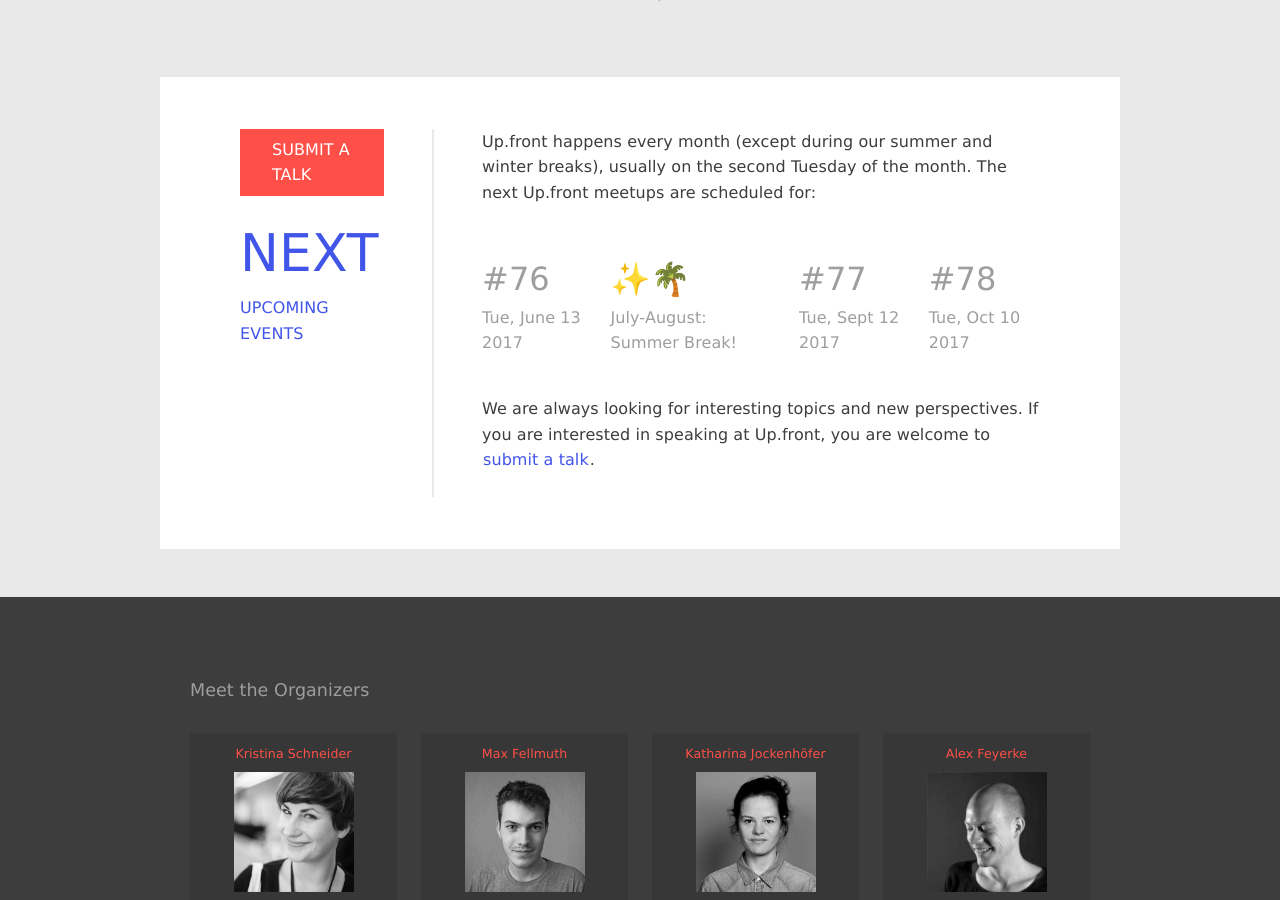
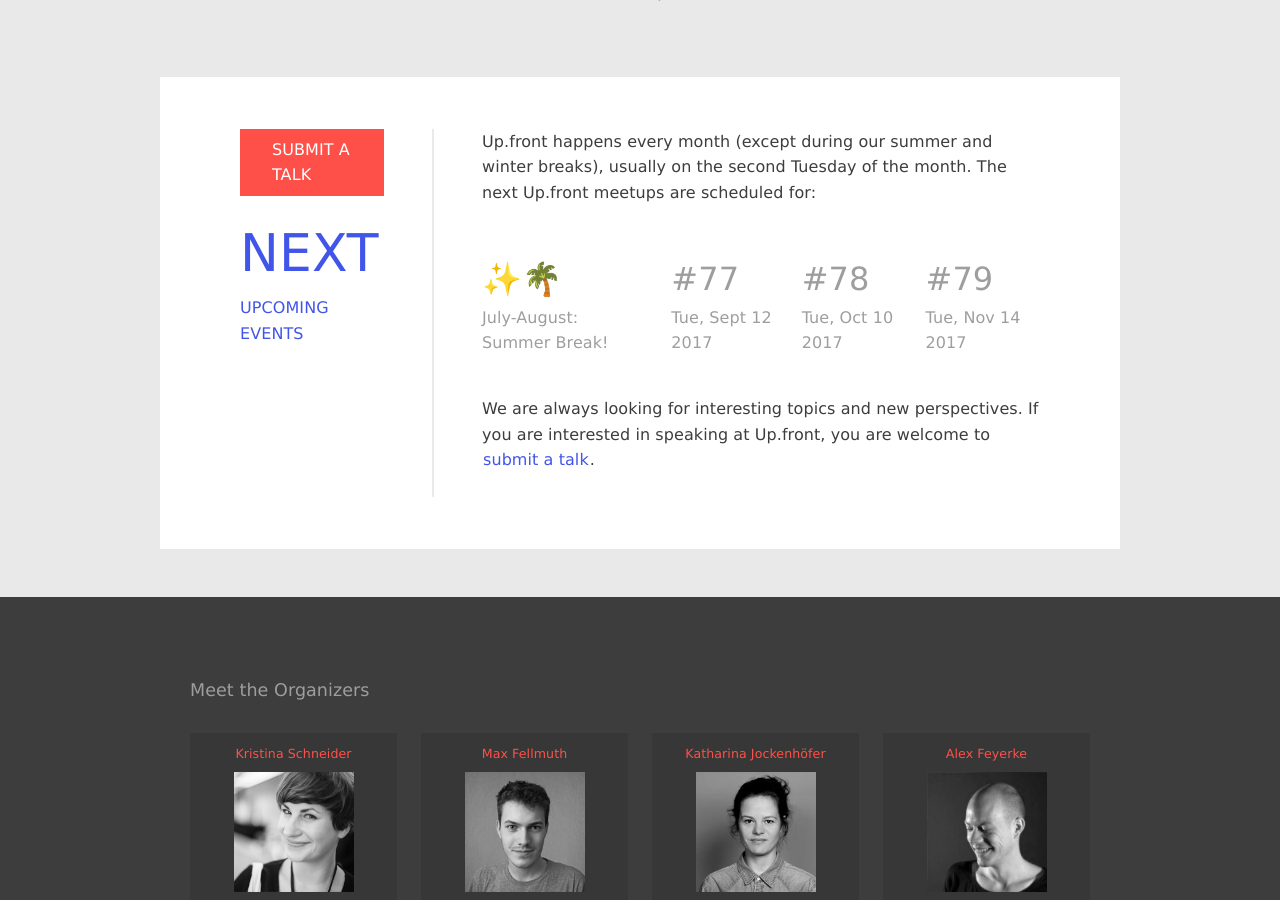
Before and after one commit to upfrontug/upfrontug.github.io, a Jekyll site: the page built from index.html, in a window 1280 px wide and 900 px high, scrolled down 4723 px. Built offline with Jekyll 4.4.1, drawn with Linux system fonts in a browser that asks for light colours; a script that is not in the unit is left out.

Commit message:
add november date

```diff
--- a/_includes/list-of-upcoming-events.html
+++ b/_includes/list-of-upcoming-events.html
@@ -2,10 +2,6 @@
   Up.front happens every month (except during our summer and winter breaks), usually on the second Tuesday of the month. The next Up.front meetups are scheduled for:
 </p>
 <ul class="list-next-events">
-  <li>
-    <span>#76</span>
-    Tue, June 13 2017
-  </li>
   <li>
     <span>✨🌴</span>
     July-August: Summer Break!
@@ -18,6 +14,10 @@
     <span>#78</span>
     Tue, Oct 10 2017
   </li>
+  <li>
+    <span>#79</span>
+    Tue, Nov 14 2017
+  </li>
 </ul>
  <script type="text/javascript">
   var _gaq = _gaq || [];
```
